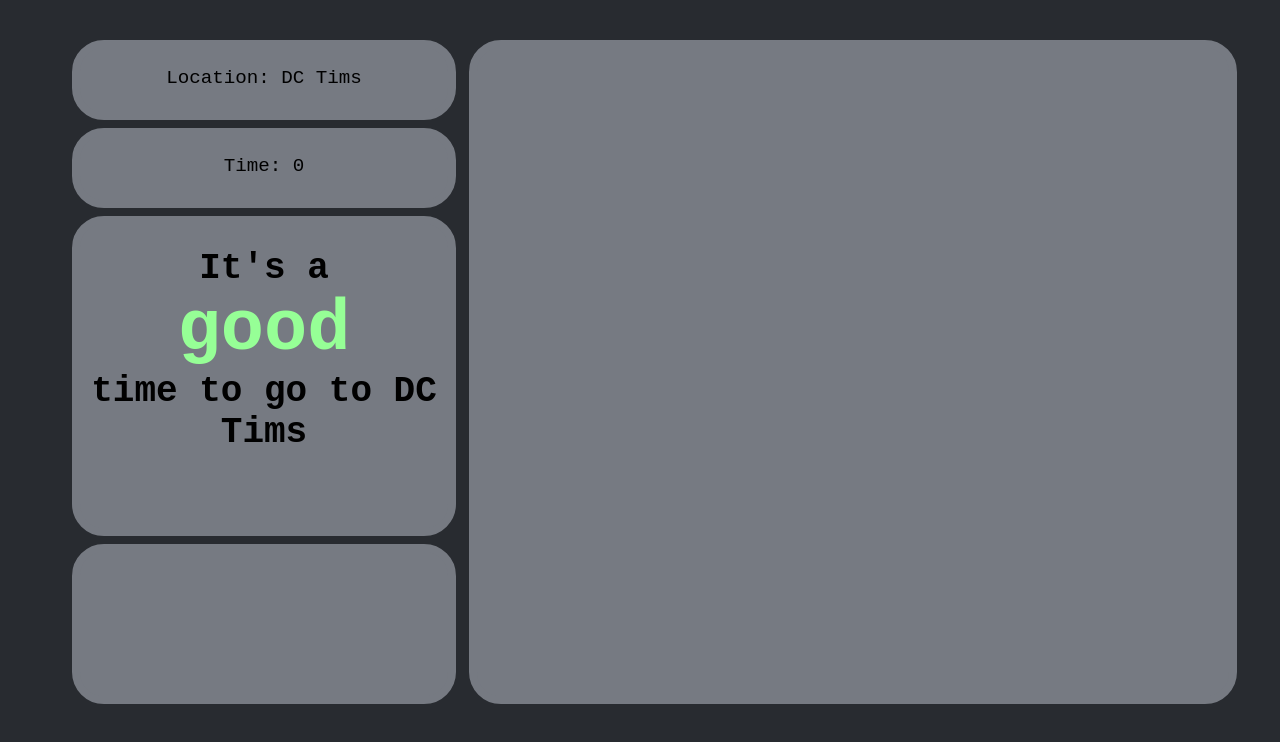
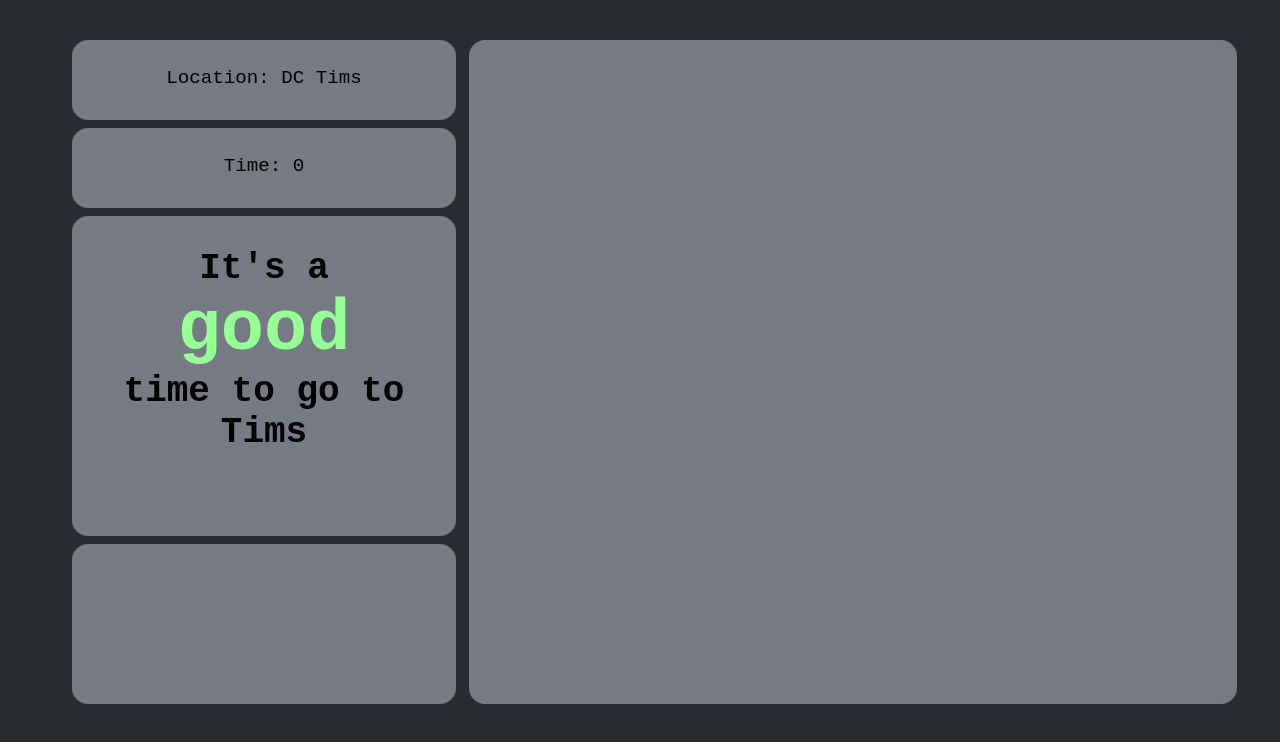
Before and after one commit to ludayu560/optimal-tims, a React (Create React App) app: page / in a window 1280 px wide. Shown: the top 742 px of the page. Built offline with nearby package versions, Linux system fonts and the light colour scheme.

Commit message:
made colours look sommewhat nicer

```diff
--- a/src/App.scss
+++ b/src/App.scss
@@ -19,7 +19,7 @@
 
   header, body, footer, #infoPanel {
     background-color: #767a82;
-    border-radius: 4vmin;
+    border-radius: 2vmin;
     box-sizing : border-box;
     border: 1vmin solid #767a82;
     margin: 0;
--- a/src/App.tsx
+++ b/src/App.tsx
@@ -16,7 +16,7 @@
           <p>Time: {currTime}</p>
         </header>
         <body>
-          <h1>It's a <br /><span className={timsStatus}>{timsStatus}</span> <br /> time to go to DC Tims</h1>
+          <h1>It's a <br /><span className={timsStatus}>{timsStatus}</span> <br /> time to go to Tims</h1>
         </body>
         <footer>
 
```
